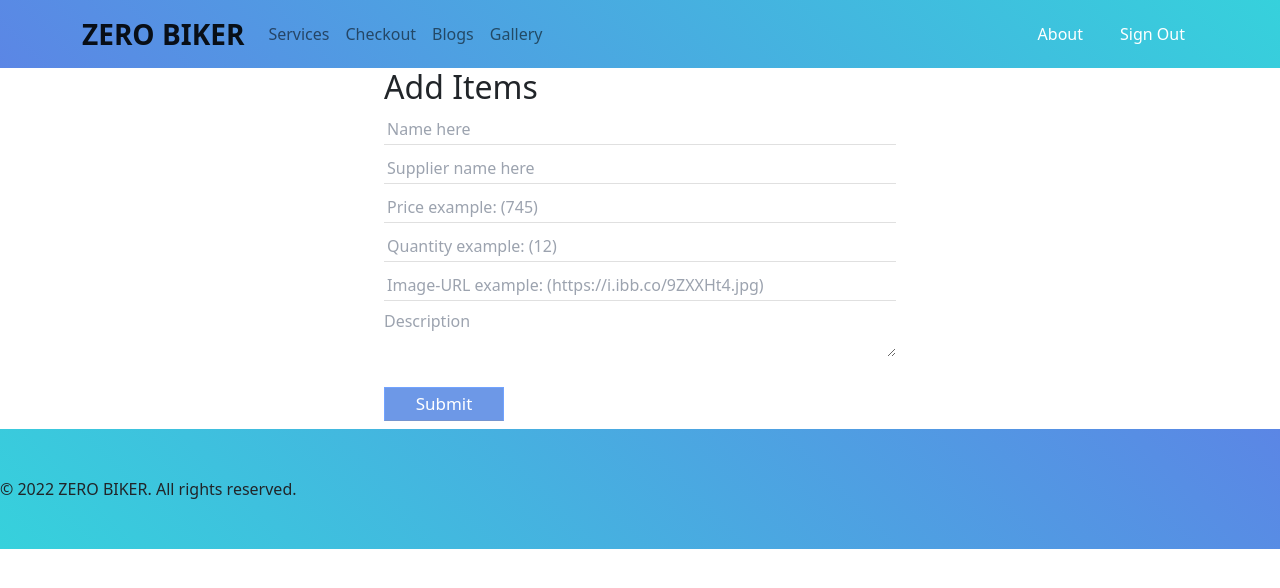
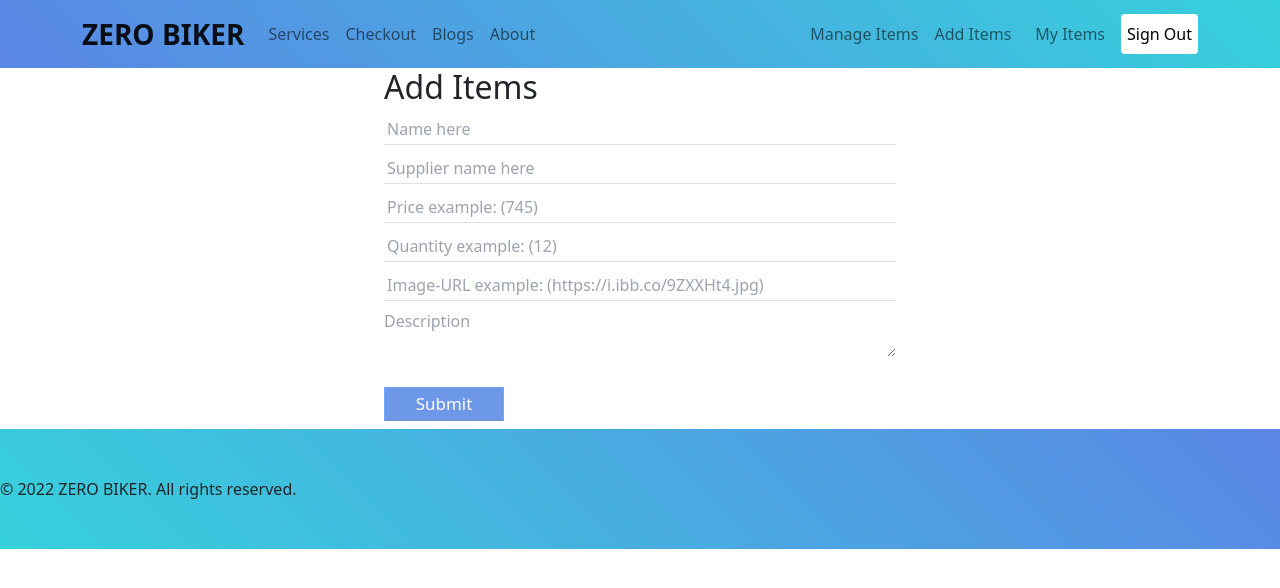
Before and after one commit to Fahimmuntasir1/Bike-Warehouse-web-app-fullstack, a React (Create React App) app: page /addnewitems in a window 1280 px wide. Shown: the top 588 px of the page. Built offline with nearby package versions, Linux system fonts and the light colour scheme; no server answers; sample sign-in values are in the browser's storage.

Commit message:
quantity delivered and update functionalitis added

```diff
--- a/src/components/Login-Register/Login/Login.css
+++ b/src/components/Login-Register/Login/Login.css
@@ -20,18 +20,19 @@
   margin-bottom: 20px;
   width: 80%;
 }
-.submit-btn input {
+.submit-button input {
   border-radius: 5px;
   border: 2px solid #71a3ff;
   color: #ffffff;
   background-color: #5889e4de;
   box-shadow: 5px 5px 10px #cecece, -5px -5px 10px #f2f2f2;
+  transition: 0.3s;
 }
-.submit-btn input:hover {
+.submit-button input:hover {
   background: transparent;
   color: black;
 }
-.submit-btn input:active {
+.submit-button input:active {
   border-radius: 5px;
   color: #ffffff;
   background-color: #5889e4de;
--- a/src/components/Login-Register/Login/Login.js
+++ b/src/components/Login-Register/Login/Login.js
@@ -82,7 +82,7 @@ const Login = () => {
           required
         />
         {errors?.password && <p className="error-text">{errors.password}</p>}
-        <div className=" submit-btn ">
+        <div className=" submit-button ">
           <input type="submit" value="Log In" />
         </div>
         {firebaseError && (
--- a/src/components/Pages/InventoryUpdate/UpdateInvntory.js
+++ b/src/components/Pages/InventoryUpdate/UpdateInvntory.js
@@ -7,11 +7,56 @@ const UpdateInvntory = () => {
   const [inventory, setInventory] = useState({});
   const { _id: id, name, description, price, quantity, supplier } = inventory;
 
+  const [deliverQuantity, setDeliverQuantity] = useState(0);
+
+  const handleQuantityDecrease = (id) => {
+    const decrease = quantity - 1;
+    const update = { decrease };
+    fetch(`http://localhost:5000/update/${id}`, {
+      method: "PUT",
+      headers: {
+        "content-type": "application/json",
+      },
+      body: JSON.stringify(update),
+    })
+      .then((res) => res.json())
+      .then((data) => {
+        if (data.modifiedCount) {
+          setDeliverQuantity(deliverQuantity + 1);
+        }
+      });
+    console.log(decrease);
+  };
+  const increaseQuantity = (id, decrease) => {
+    const update = { decrease };
+    fetch(`http://localhost:5000/update/${id}`, {
+      method: "PUT",
+      headers: {
+        "content-type": "application/json",
+      },
+      body: JSON.stringify(update),
+    })
+      .then((res) => res.json())
+      .then((data) => {
+        if (data.modifiedCount) {
+          setDeliverQuantity(deliverQuantity + 1);
+        }
+      });
+  };
+
+  const handleSubmit = (e) => {
+    e.preventDefault();
+    const value = parseInt(e.target.quantity.value);
+    const newQuantity = quantity + value;
+    increaseQuantity(_id, newQuantity);
+    e.target.reset();
+  };
+
   useEffect(() => {
     fetch(`http://localhost:5000/inventory/${_id}`)
       .then((res) => res.json())
       .then((data) => setInventory(data));
-  }, []);
+  }, [deliverQuantity]);
   return (
     <div>
       <h2 className="text-center my-4">Showing your product</h2>
@@ -25,16 +70,25 @@ const UpdateInvntory = () => {
           <p>supplier : {supplier}</p>
           <p>Description : {description}</p>
         </div>
-        <button className="update-btn">Delivered</button>
+        <button
+          onClick={() => handleQuantityDecrease(_id)}
+          className="update-btn"
+        >
+          Delivered
+        </button>
       </div>
 
-      <div className="quantity text-center my-5">
+      <form onSubmit={handleSubmit} className="quantity text-center my-5">
         <h4>Add Quantity</h4>
-        <input className="number-input" type="number" placeholder="add quantity" />
-        <button className="update-btn mx-2">
-          <input type="button" value="Add quantity" />
-        </button>
-      </div>
+        <input
+          className="number-input"
+          type="number"
+          name="quantity"
+          placeholder="add quantity"
+        />
+        <input className="update-btn mx-2" type="submit" value="Add quantity" />
+
+      </form>
     </div>
   );
 };
--- a/src/components/Pages/ManageAllInventory/ManageAllInventory.js
+++ b/src/components/Pages/ManageAllInventory/ManageAllInventory.js
@@ -1,8 +1,31 @@
 import React from "react";
+import useInventories from "../../../hooks/useInventories";
 import "./ManageAllInventory.css";
 
 const ManageAllInventory = ({ inventory }) => {
-  const { img, name, quantity, price, supplier } = inventory;
+    const [inventories, setInventories] = useInventories()
+  const { _id, img, name, quantity, price, supplier } = inventory;
+
+  const handleDeleteItem = (id) => {
+    const proceed = window.confirm("Are you sure to delete this?");
+
+    if (proceed) {
+      const url = `http://localhost:5000/inventory/${_id}`;
+      fetch(url, {
+        method: "DELETE",
+      })
+        .then((res) => res.json())
+        .then((data) => {
+          console.log(data);
+          const remaining = inventories.filter(
+            (inventory) => inventory._id !== id
+          );
+          console.log(remaining);
+          setInventories(remaining);
+        });
+    }
+  };
+
   return (
     <div>
       <div className="flex manage-table">
@@ -11,7 +34,9 @@ const ManageAllInventory = ({ inventory }) => {
         <p>{quantity}</p>
         <p>${price}</p>
         <p>{supplier}</p>
-        <button className="delete-btn">Delete</button>
+        <button onClick={() => handleDeleteItem(_id)} className="delete-btn">
+          Delete
+        </button>
       </div>
     </div>
   );
--- a/src/components/Pages/ManageInventories/ManageInventories.js
+++ b/src/components/Pages/ManageInventories/ManageInventories.js
@@ -8,6 +8,9 @@ const ManageInventories = () => {
 
   return (
     <div>
+      <p className="text-center py-3 fs-2">
+        Remaining Products : {inventories.length}
+      </p>
       {inventories.map((inventory) => (
         <ManageAllInventory
           key={inventory._id}
--- a/src/components/Sheared/Header/Header.css
+++ b/src/components/Sheared/Header/Header.css
@@ -1,3 +1,15 @@
-.navbar-custom{
-    background: linear-gradient(45deg, #5B86E5, #36D1DC);
+.navbar-custom {
+  background: linear-gradient(45deg, #5b86e5, #36d1dc);
 }
+.my-button {
+  border: 2px solid #fff;
+  background-color: #ffffff;
+  color: black;
+  padding: 4px;
+  border-radius: 4px;
+  transition: 0.3s;
+}
+.my-button:hover {
+  background: transparent;
+  color: #fff;
+}
--- a/src/components/Sheared/Header/Header.js
+++ b/src/components/Sheared/Header/Header.js
@@ -3,14 +3,14 @@ import "./Header.css";
 import { Container, Nav, Navbar } from "react-bootstrap";
 import { Link } from "react-router-dom";
 import { useAuthState } from "react-firebase-hooks/auth";
-import auth  from "../../Firebase/firebase.init";
+import auth from "../../Firebase/firebase.init";
 import { signOut } from "firebase/auth";
 
 const Header = () => {
-  const [user] = useAuthState(auth)
- const handleSignOut=()=>{
-   signOut(auth)
- }
+  const [user] = useAuthState(auth);
+  const handleSignOut = () => {
+    signOut(auth);
+  };
   return (
     <div>
       <Navbar collapseOnSelect expand="lg" className="navbar-custom">
@@ -28,23 +28,34 @@ const Header = () => {
               <Nav.Link as={Link} to="/blogs">
                 Blogs
               </Nav.Link>
-              <Nav.Link as={Link} to="/gallery">
-                Gallery
+              <Nav.Link as={Link} to="/about" className="">
+                About
               </Nav.Link>
             </Nav>
             <Nav>
-              <Nav.Link as={Link} to="/about" className="text-white">
-                About
-              </Nav.Link>
+              {user && (
+                <>
+                  <Nav.Link as={Link} to="/manageinventories" className="">
+                    Manage Items
+                  </Nav.Link>
 
-              <Nav.Link as={Link} to="login" className="text-white">
+                  <Nav.Link as={Link} to="/addnewitems" className="">
+                    Add Items
+                  </Nav.Link>
 
-              </Nav.Link>
+                  <Nav.Link as={Link} to="/about" className="mx-2">
+                    My Items
+                  </Nav.Link>
+                </>
+              )}
 
               {user ? (
-                <button onClick={handleSignOut}
-                  className="btn btn-link text-white text-decoration-none"> Sign
-                  Out
+                <button
+                  onClick={handleSignOut}
+                  className=" my-button text-decoration-none"
+                >
+                  {" "}
+                  Sign Out
                 </button>
               ) : (
                 <Nav.Link as={Link} to="login" className="text-white">
```
